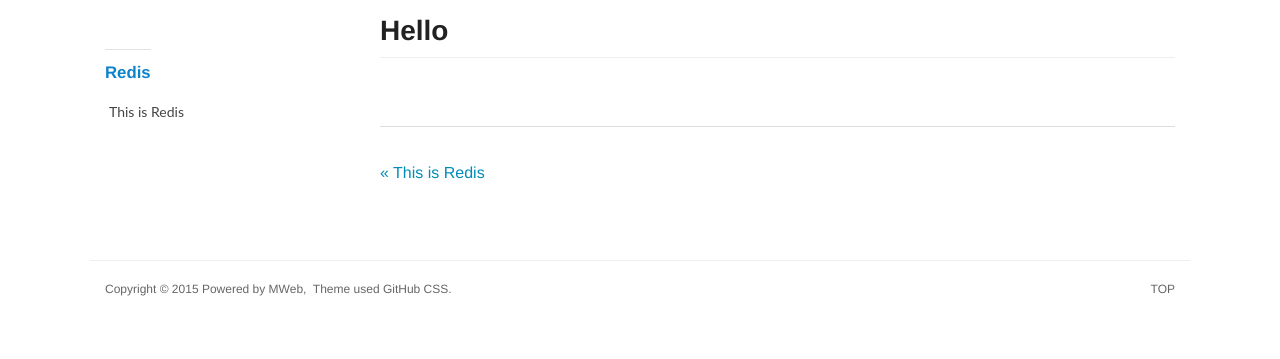
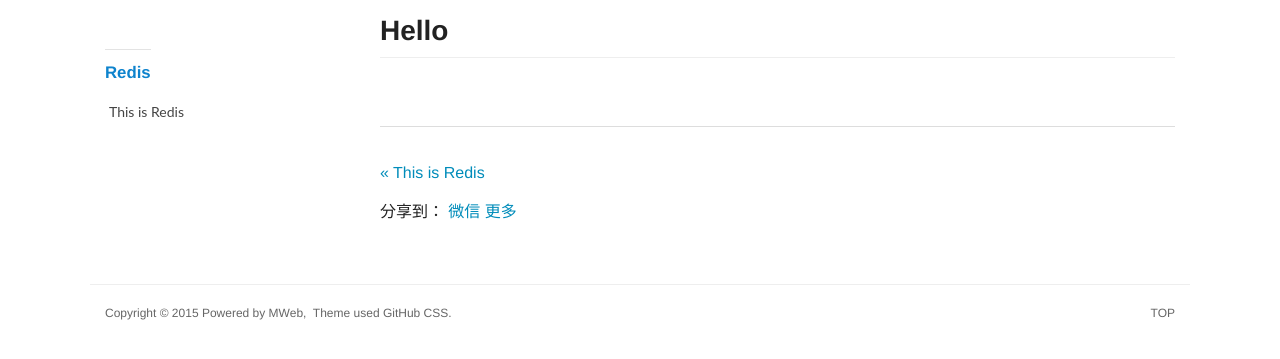
Before and after one commit to crazelee/crazelee.github.io, a plain HTML site: page 14982771388158.html in a window 1280 px wide. Shown: the part 173-532 px from the top of the page. Drawn offline with nearby package versions, Linux system fonts and the light colour scheme; some packages are replaced by stand-ins of ours; a script that the page names is missing.

Commit message:
添加微信分享

```diff
--- a/14982771388158.html
+++ b/14982771388158.html
@@ -140,7 +140,14 @@ s.setAttribute('data-timestamp', +new Date());
 (d.head || d.body).appendChild(s);
 })();
 </script>
-<noscript>Please enable JavaScript to view the <a href="https://disqus.com/?ref_noscript">comments powered by Disqus.</a></noscript>
+<noscript>Please enable JavaScript to view the <a href="https://disqus.com/?ref_noscript">comments powered by Disqus.</a></noscript><!-- JiaThis Button BEGIN --><div id="ckepop">
+<span class="jiathis_txt">分享到：</span>
+<a class="jiathis_button_weixin">微信</a>
+<a href="http://www.jiathis.com/share"  class="jiathis jiathis_txt jiathis_separator jtico jtico_jiathis" target="_blank">更多</a>
+<a class="jiathis_counter_style"></a> </div>
+<script type="text/javascript" src="http://v3.jiathis.com/code/jia.js?uid=1" charset="utf-8"></script>
+</div> <!-- JiaThis Button END -->
+
 </div>
 </div>
 <script type="text/javascript">
```
Also changed, not shown: 14982771727571.html (+8 -1 lines).
